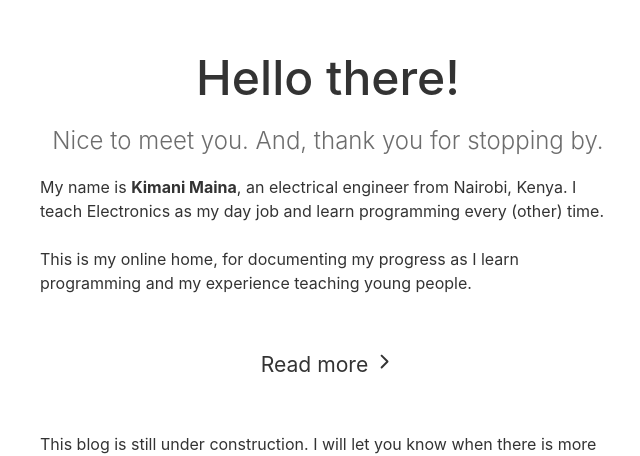
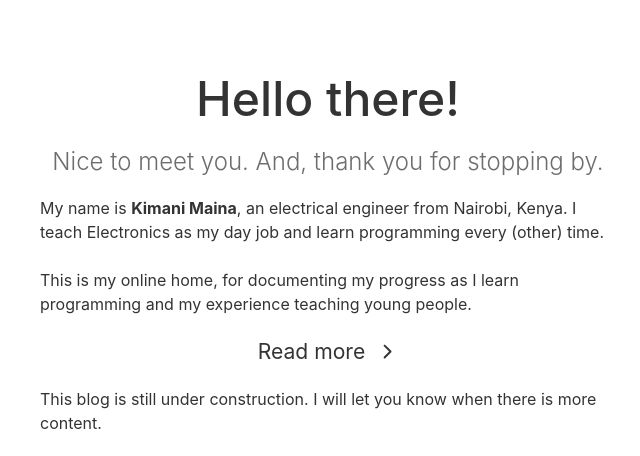
Before and after one commit to JosephMainaDev/mainadotkim-v1, a Gatsby site: page / in a window 1280 px wide. Shown: the part 128-584 px from the top of the page, without its empty margins (312-952 px from the left). Built offline with nearby package versions, Linux system fonts and the light colour scheme; Gatsby itself is replaced by a stand-in of ours; some packages are replaced by stand-ins of ours.

Commit message:
Update Home page

```diff
--- a/src/pages/index.js
+++ b/src/pages/index.js
@@ -21,7 +21,7 @@
 `
 
 const HomeHeader = styled.h1`
-  margin-top: 2.5rem;
+  margin-top: 1rem;
   margin-bottom: 1rem;
   font-weight: 500;
   font-size: 3rem;
@@ -50,11 +50,13 @@
 `
 
 const AboutLink = styled(Link)`
-  display: block;
-  padding: 2rem 0;
+  display: flex;
+  align-items: center;
   color: inherit;
   font-weight: 400;
   text-decoration: none;
+  margin: 0px;
+  padding: 0px;
 
   &:hover {
     text-decoration: Underline;
@@ -81,7 +83,10 @@
     </p>
 
     <h3>
-      <AboutLink to="/about">Read more <IoIosArrowForward /></AboutLink>
+      <AboutLink to="/about">
+        Read more&nbsp;&nbsp;
+        <IoIosArrowForward />
+      </AboutLink>
     </h3>
 
     <p>
@@ -92,7 +97,7 @@
       In the meantime, follow me on &nbsp;
       <TwitterLink href="https://twitter.com/mainadotkim">
         <FaTwitterSquare />
-        &nbsp;&nbsp;@mainadotkim
+        &nbsp;@mainadotkim
       </TwitterLink> for more updates.
     </p>
 
```
